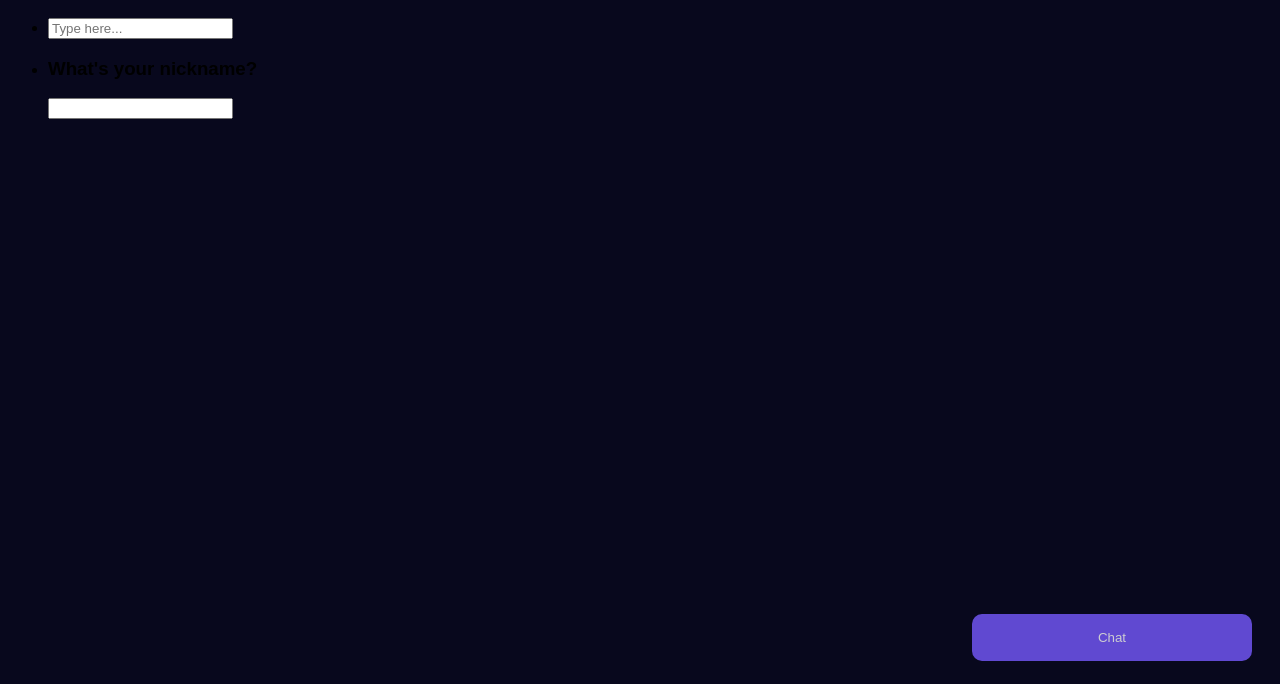
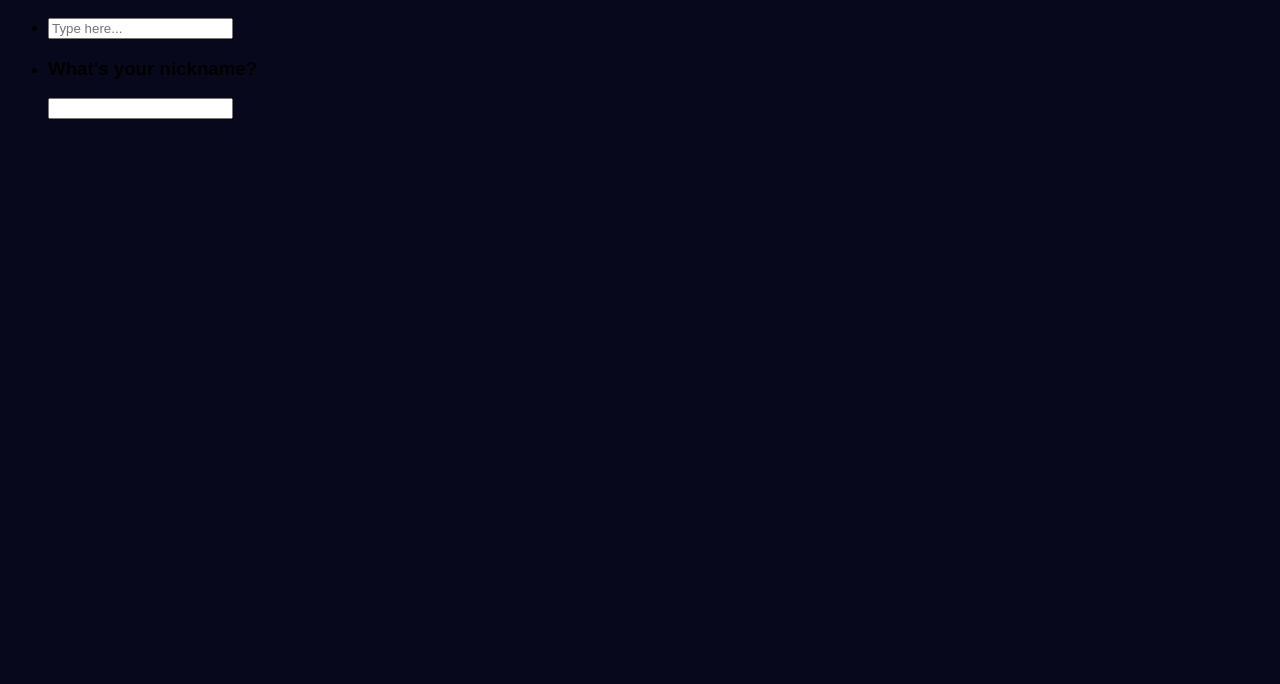
Before and after one commit to Natalva/chat1, a website: page index.html in a window 1280 px wide. Shown: the part 116-800 px from the top of the page. Drawn offline with nearby package versions, Linux system fonts and the light colour scheme.

Commit message:
Update index.html

```diff
--- a/index.html
+++ b/index.html
@@ -144,8 +144,7 @@ border-radius: 10px;
 
 
  <!-- chat room -->
-
-<button class="open-button" onclick="openForm()">Chat</button>
+<!-- <button class="open-button" onclick="openForm()">Chat</button>
 
 <div class="chat-popup" id="myForm">
   <form action="/action_page.php" class="form-container">
@@ -158,6 +157,7 @@ border-radius: 10px;
     <button type="button" class="btn cancel" onclick="closeForm()">Close</button>
   </form>
 </div>
+	 -->
 
 
   <ul class="pages">
```
